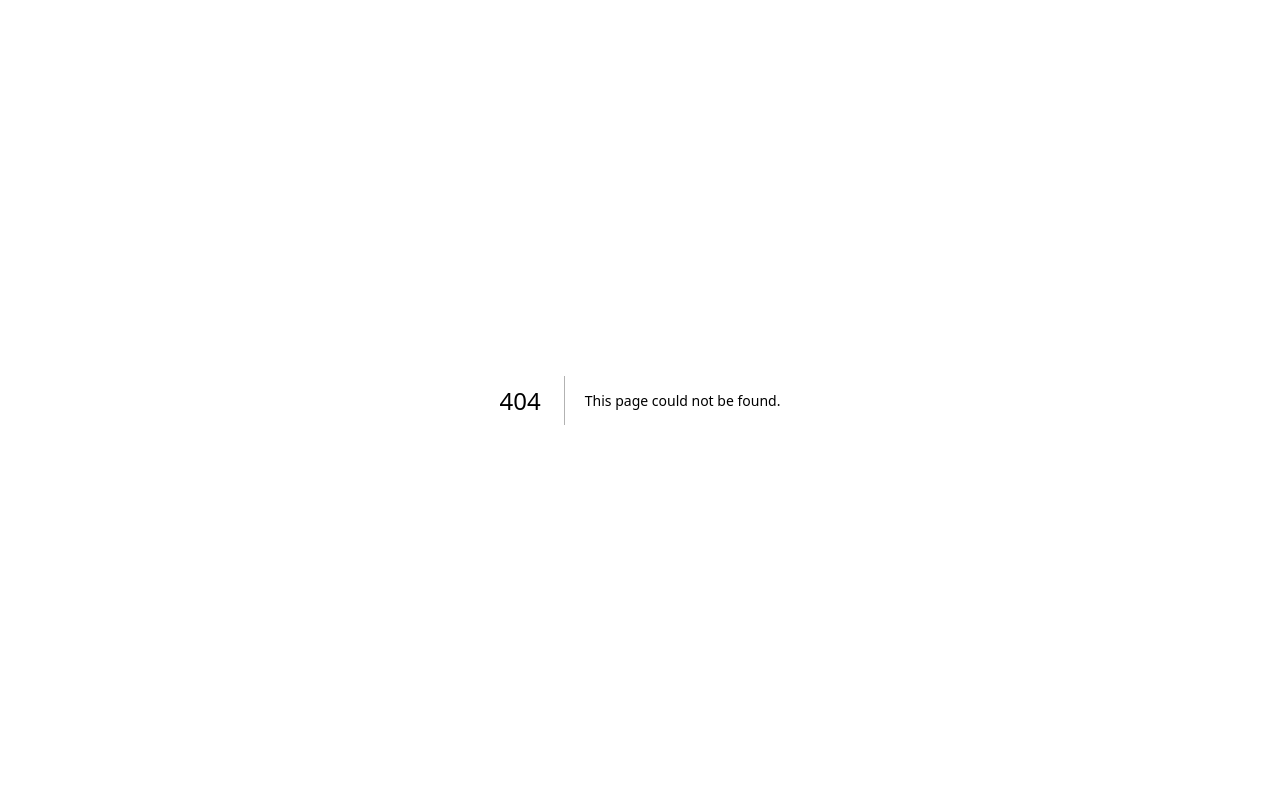
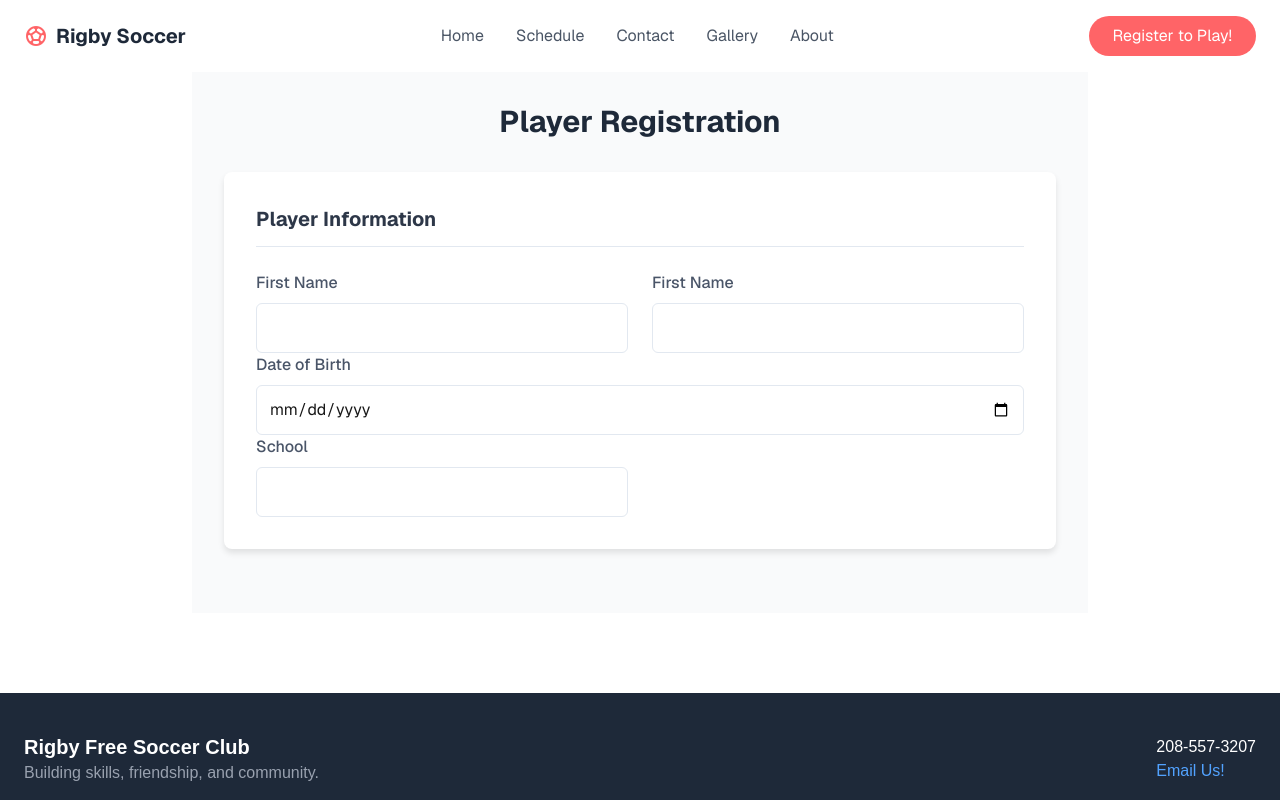
Before and after one commit to cameroncrook/rfsc, a Next.js app: page /register in a window 1280 px wide. Before the commit this address had no page. Shown: the top 800 px of the page. Built offline with nearby package versions, Linux system fonts and the light colour scheme.

Commit message:
register init

```diff
--- /dev/null
+++ b/src/app/register/page.module.css
@@ -0,0 +1,55 @@
+.formSection {
+    background-color: white;
+    border-radius: 8px;
+    padding: 2rem;
+    margin-bottom: 2rem;
+    box-shadow: 0 4px 6px rgba(0, 0, 0, 0.1);
+}
+.formSectionTitle {
+    font-size: 1.25rem;
+    font-weight: 700;
+    color: #2d3748;
+    margin-bottom: 1.5rem;
+    border-bottom: 1px solid #e2e8f0;
+    padding-bottom: 0.75rem;
+}
+.inputGroup {
+    margin-bottom: 1.5rem;
+}
+.inputLabel {
+    display: block;
+    font-weight: 500;
+    color: #4a5568;
+    margin-bottom: 0.5rem;
+}
+.formInput {
+    width: 100%;
+    padding: 0.75rem;
+    border: 1px solid #e2e8f0;
+    border-radius: 6px;
+    transition: border-color 0.2s;
+}
+.formInput:focus {
+    outline: none;
+    border-color: #4299e1;
+    box-shadow: 0 0 0 2px rgba(66, 153, 225, 0.5);
+}
+.radioGroup label {
+    margin-right: 1.5rem;
+    display: inline-flex;
+    align-items: center;
+    cursor: pointer;
+}
+.radioGroup input {
+    margin-right: 0.5rem;
+}
+.checkboxLabel {
+    display: flex;
+    align-items: flex-start;
+    color: #4a5568;
+    margin-bottom: 1rem;
+}
+.checkboxLabel input {
+    margin-top: 0.25rem;
+    margin-right: 0.75rem;
+}
--- /dev/null
+++ b/src/app/register/page.tsx
@@ -0,0 +1,44 @@
+import Image from "next/image";
+
+// Modules
+import MainNav from "../../components/mainNav";
+import styles from "./page.module.css";
+
+export default function Register() {
+    return (
+        <div className="font-sans">
+            <header>
+                <MainNav />
+            </header>
+            <main className="bg-gray-50 container mx-auto p-4 md:p-8 max-w-4xl">
+                <h1 className="text-3xl font-bold text-gray-800 mb-8 text-center">Player Registration</h1>
+                <form>
+                    <div className={`${styles.formSection}`}>
+                        <h2 className={`${styles.formSectionTitle}`}>Player Information</h2>
+                        <div className="grid grid-cols-1 md:grid-cols-2 gap-6">
+                            <div className={`{styles.inputGroup}`}>
+                                <label className={`${styles.inputLabel}`} htmlFor="first-name">First Name</label>
+                                <input className={`${styles.formInput}`} type="text" id="first-name" name="first-name" required />
+                            </div>
+                            <div className={`{styles.inputGroup}`}>
+                                <label className={`${styles.inputLabel}`} htmlFor="first-name">First Name</label>
+                                <input className={`${styles.formInput}`} type="text" id="first-name" name="first-name" required />
+                            </div>
+                        </div>
+                        <div className={`{styles.inputGroup}`}>
+                            <label className={`${styles.inputLabel}`} htmlFor="birth-date">Date of Birth</label>
+                            <input className={`${styles.formInput}`} type="date" id="birth-date" name="birth-date" required />
+                        </div>
+                        <div className="grid grid-cols-1 md:grid-cols-2 gap-6">
+                            <div className={`{styles.inputGroup}`}>
+                                <label className={`${styles.inputLabel}`} htmlFor="school">School</label>
+                                <input className={`${styles.formInput}`} type="text" id="school" name="school" required />
+                            </div>
+                        </div>
+                    </div>
+                </form>
+
+            </main>
+        </div>
+    )
+}
--- a/src/components/mainNav.tsx
+++ b/src/components/mainNav.tsx
@@ -15,7 +15,7 @@ const MainNav: React.FC = () => (
             <a className="hover:text-red-400 transition-colors" href="#">About</a>
         </nav>
 
-        <a className="bg-red-400 text-white px-6 py-2 rounded-full hover:bg-red-500 transition-colors hidden md:block" href="#">Register to Play!</a>
+        <a className="bg-red-400 text-white px-6 py-2 rounded-full hover:bg-red-500 transition-colors hidden md:block" href="/register">Register to Play!</a>
         <button className="md:hidden">
             <span className="material-icons text-gray-800">menu</span>
         </button>
```
